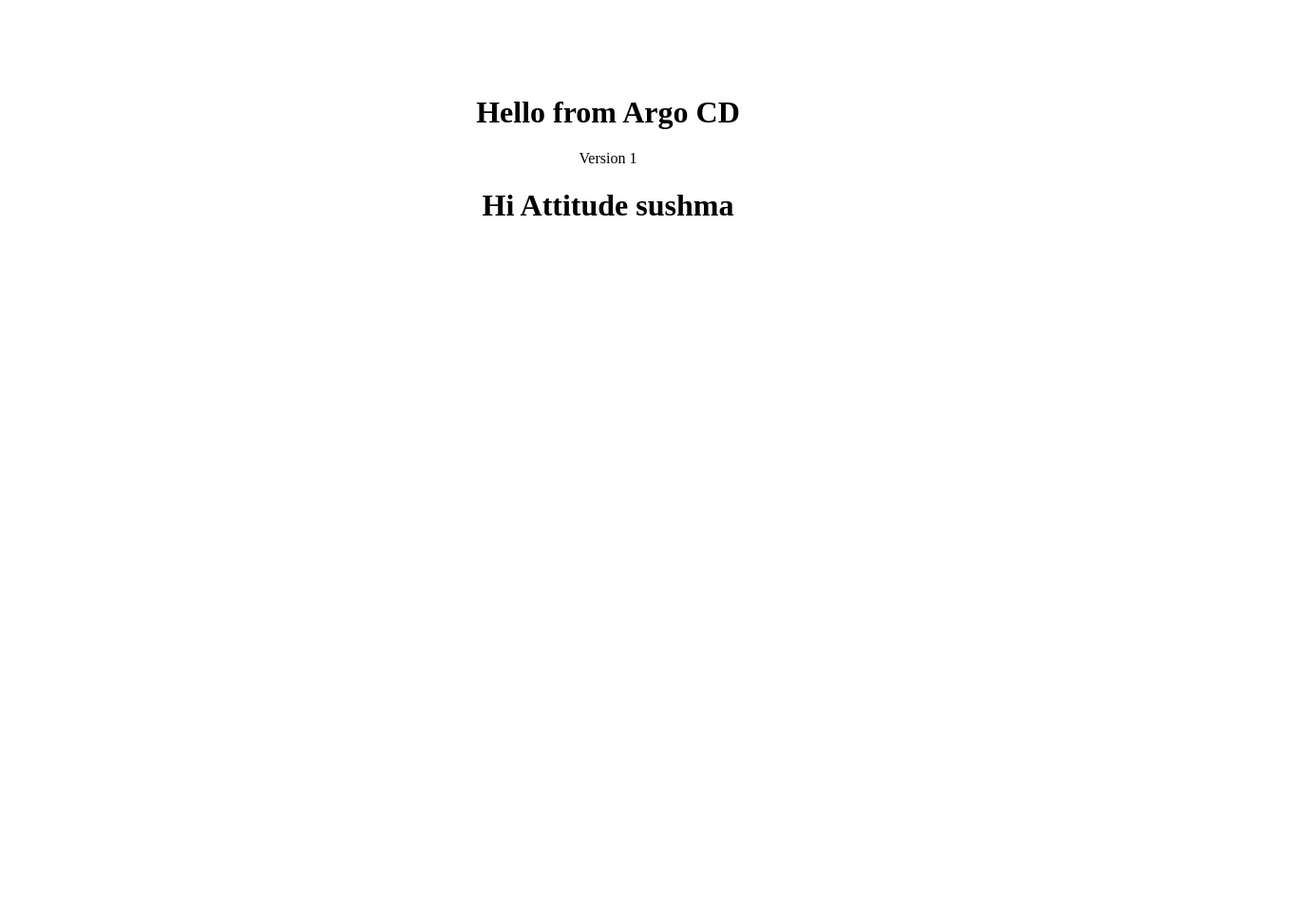
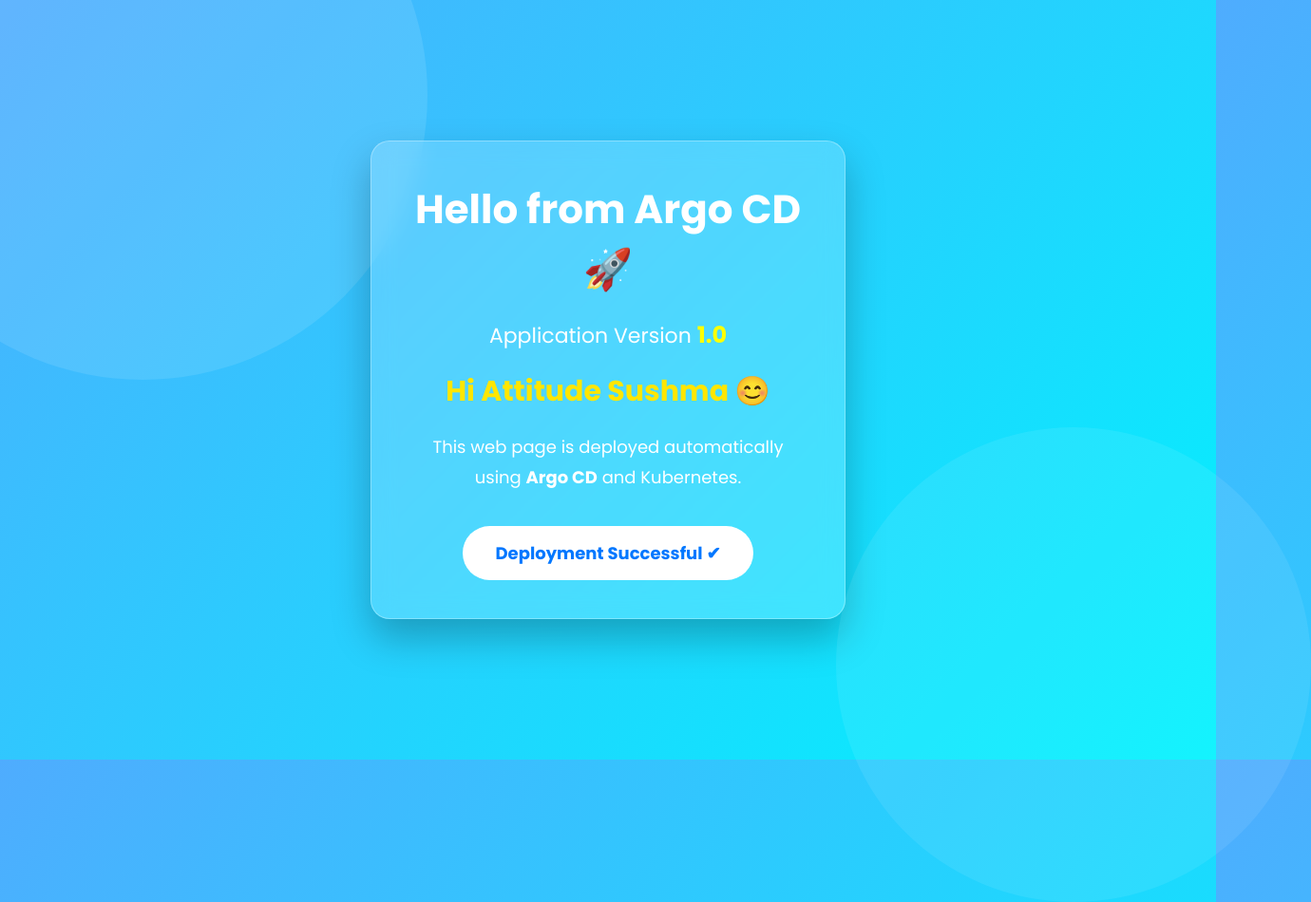
Before and after one commit to kommagallashivanand-maker/Argocd, a plain HTML site: page index.html in a window 1280 px wide. Shown: the whole page at 95% size, 1380 px wide, since content can reach past the window. Before the commit the page ends 800 px from the top, so only its background shows below. Drawn offline with Linux system fonts and the light colour scheme.

Commit message:
ui changed

```diff
--- a/index.html
+++ b/index.html
@@ -1,12 +1,30 @@
 <!DOCTYPE html>
-<html>
+<html lang="en">
 <head>
-    <title>ArgoCD Demo</title>
+    <meta charset="UTF-8">
+    <meta name="viewport" content="width=device-width, initial-scale=1.0">
+    <title>Argo CD Demo</title>
     <link rel="stylesheet" href="style.css">
 </head>
+
 <body>
-    <h1>Hello from Argo CD</h1>
-    <p>Version 1</p>
-    <h1>Hi Attitude sushma </h1>
+
+    <div class="container">
+        <h1>Hello from Argo CD 🚀</h1>
+
+        <p class="version">
+            Application Version <span>1.0</span>
+        </p>
+
+        <h2>Hi Attitude Sushma 😊</h2>
+
+        <p class="description">
+            This web page is deployed automatically using
+            <strong>Argo CD</strong> and Kubernetes.
+        </p>
+
+        <button>Deployment Successful ✔</button>
+    </div>
+
 </body>
 </html>
--- a/style.css
+++ b/style.css
@@ -1,4 +1,146 @@
-body {
-    text-align: center;
-    margin-top: 100px;
+/* Google Font */
+@import url('https://fonts.googleapis.com/css2?family=Poppins:wght@300;400;600;700&display=swap');
+
+*{
+    margin:0;
+    padding:0;
+    box-sizing:border-box;
+    font-family:'Poppins',sans-serif;
 }
+
+body{
+    display:flex;
+    justify-content:center;
+    align-items:center;
+    height:100vh;
+
+    background:linear-gradient(135deg,#4facfe,#00f2fe);
+    overflow:hidden;
+}
+
+/* Background Animation */
+body::before{
+    content:'';
+    position:absolute;
+    width:600px;
+    height:600px;
+    background:rgba(255,255,255,0.1);
+    border-radius:50%;
+    top:-200px;
+    left:-150px;
+}
+
+body::after{
+    content:'';
+    position:absolute;
+    width:500px;
+    height:500px;
+    background:rgba(255,255,255,0.08);
+    border-radius:50%;
+    bottom:-150px;
+    right:-100px;
+}
+
+.container{
+    position:relative;
+    text-align:center;
+
+    width:500px;
+    padding:40px;
+
+    background:rgba(255,255,255,0.18);
+    border-radius:20px;
+
+    backdrop-filter:blur(12px);
+
+    border:1px solid rgba(255,255,255,.3);
+
+    color:white;
+
+    box-shadow:0 20px 40px rgba(0,0,0,.25);
+
+    animation:slideUp 1s ease;
+}
+
+@keyframes slideUp{
+    from{
+        opacity:0;
+        transform:translateY(60px);
+    }
+    to{
+        opacity:1;
+        transform:translateY(0);
+    }
+}
+
+h1{
+    font-size:42px;
+    margin-bottom:20px;
+}
+
+.version{
+    font-size:22px;
+    margin-bottom:20px;
+}
+
+.version span{
+    color:yellow;
+    font-weight:bold;
+    font-size:24px;
+}
+
+h2{
+    color:#ffe600;
+    margin-bottom:20px;
+    font-size:30px;
+}
+
+.description{
+    line-height:1.8;
+    font-size:18px;
+    margin-bottom:35px;
+}
+
+button{
+    padding:15px 35px;
+    border:none;
+    border-radius:30px;
+
+    background:white;
+    color:#0077ff;
+
+    font-size:18px;
+    font-weight:bold;
+
+    cursor:pointer;
+
+    transition:.4s;
+}
+
+button:hover{
+    background:#0077ff;
+    color:white;
+    transform:scale(1.08);
+    box-shadow:0 10px 25px rgba(0,0,0,.3);
+}
+
+@media(max-width:600px){
+
+.container{
+    width:90%;
+    padding:30px;
+}
+
+h1{
+    font-size:30px;
+}
+
+h2{
+    font-size:24px;
+}
+
+.description{
+    font-size:16px;
+}
+
+}
```
